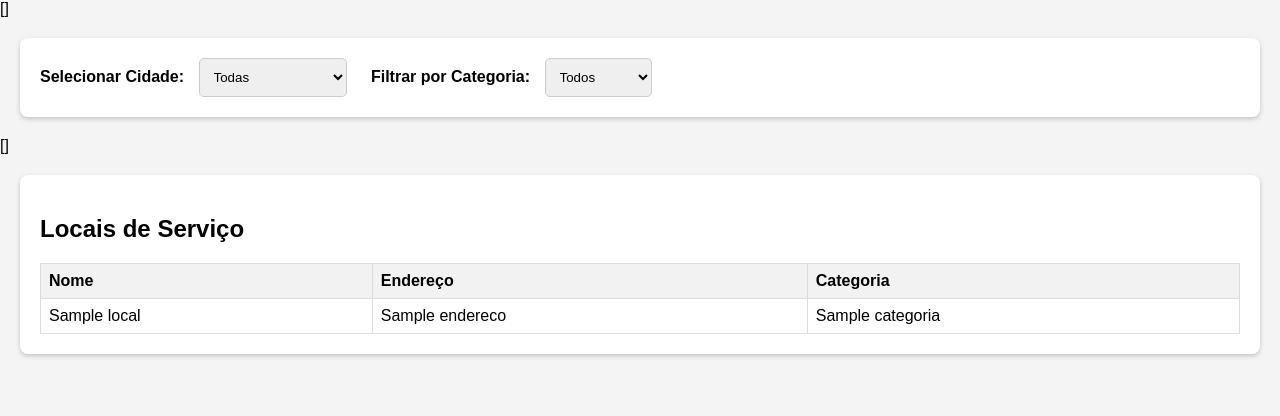
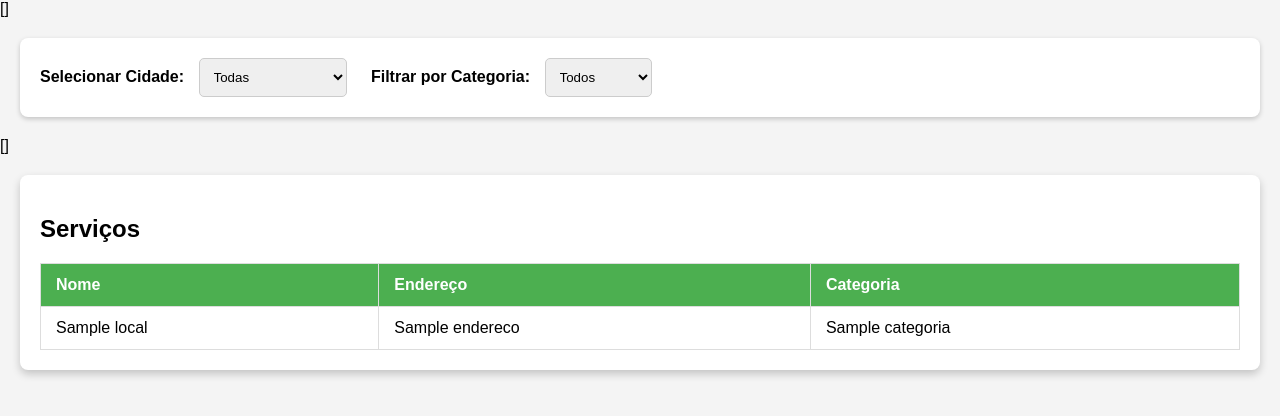
Before and after one commit to mauriciorcs/projeto-servicos-pb-com-django, a Django app: template map/templates/map.html in a window 1280 px wide. Shown: the top 416 px of the page. Run offline with Django 5.2, Linux system fonts and the light colour scheme; the template is opened without the code that fills it: most values are stand-ins (such as "Sample title", 1, 10 or a date in 2020).

Commit message:
style-interativo

```diff
--- a/map/templates/map.html
+++ b/map/templates/map.html
@@ -160,6 +160,46 @@
         th {
             background-color: #f2f2f2;
         }
+        /*Alterações: Tabela */
+    table {
+        width: 100%;
+        border-collapse: collapse;
+        font-family: Arial, sans-serif;
+        background-color: #fff;
+    }
+
+    th, td {
+        padding: 12px 15px;
+        text-align: left;
+        border-bottom: 1px solid #ddd;
+    }
+
+    th {
+        background-color: #4CAF50;
+        color: white;
+        font-weight: bold;
+    }
+
+    /* Linhas alternadas */
+    tr:nth-child(even) {
+        background-color: #f9f9f9;
+    }
+
+    /* Hover */
+    tr:hover {
+        background-color: #f1f1f1;
+        cursor: pointer;
+    }
+
+    /* Estilo da borda */
+    .table-container {
+        margin: 20px;
+        background-color: #fff;
+        padding: 20px;
+        border-radius: 8px;
+        box-shadow: 0 4px 8px rgba(0, 0, 0, 0.2);
+        overflow-x: auto;
+    }
     </style>
 </head>
 <body>
@@ -185,7 +225,7 @@
     {{ map.html.render|safe }}
 
     <div class="table-container">
-        <h2>Locais de Serviço</h2>
+        <h2>Serviços</h2>
         <table>
             <thead>
                 <tr>
```
